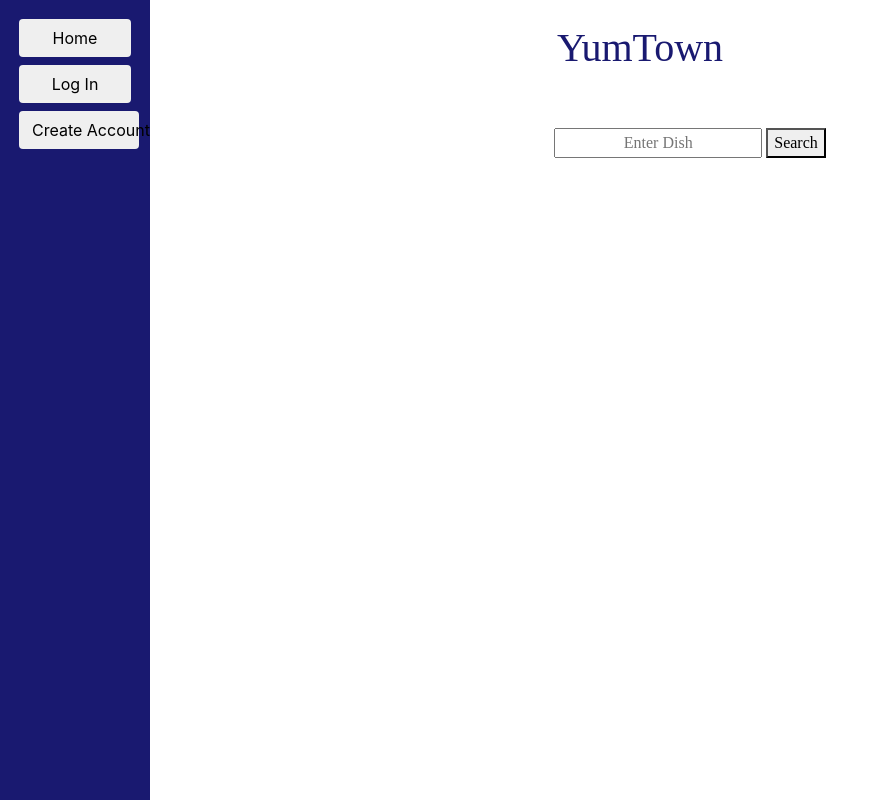
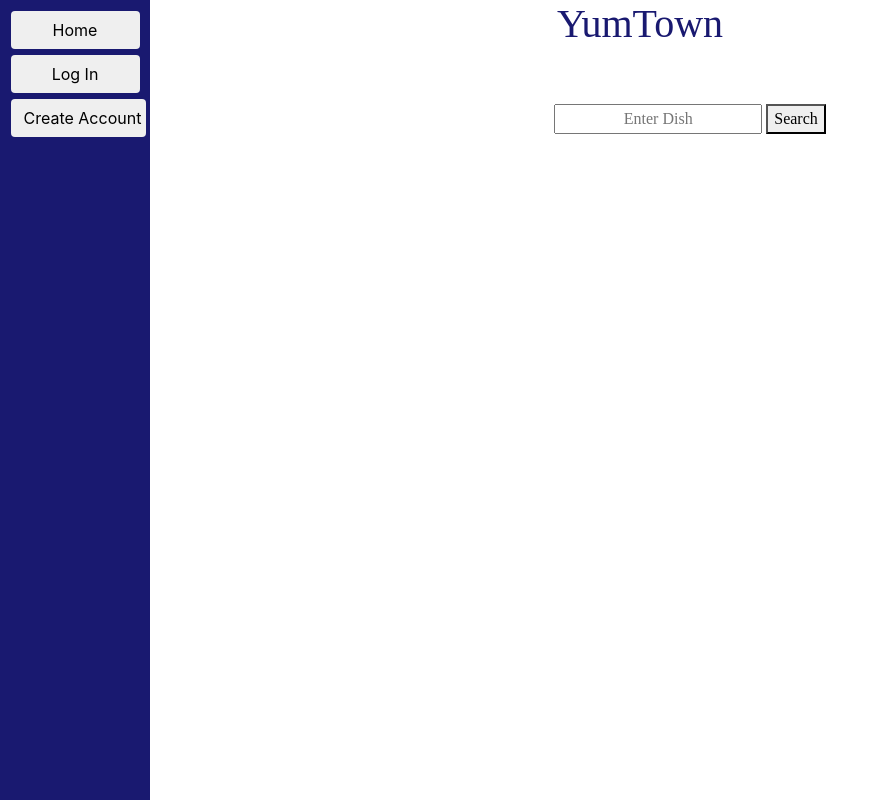
Before and after one commit to barnesalex/YumTown, a PHP site: page / in a window 1280 px wide. Shown: the whole page, without its empty margins (0-878 px from the left). Run offline with PHP 8.4, Linux system fonts and the light colour scheme; some libraries are stand-ins or nearby versions.

Commit message:
trying to fix buttons and the price widget

```diff
--- a/Main.css
+++ b/Main.css
@@ -10,7 +10,7 @@
   background-color: midnightblue;
   overflow-x: hidden;
 /*  padding-top: 2em;*/
-/*  max-width:10%;*/
+  max-width:15%;
   max-height:100%;
 }
 
@@ -83,19 +83,20 @@ img
     transform: rotate(315deg);
 }*/
 
+#spoonacular-price-estimator
+{
+    text-align: left;
 
+}
 
 .btn
 {
     width: 100%;
-    margin:4px;
+    margin:3px;
+    word-wrap:  break-word;
 
 }
 
-.btn-default
-{
-    word-wrap:  break-word;
-}
 
 .btn-default:hover
 {
@@ -111,7 +112,7 @@ a
 /*buttonContainer*/
 #buttonContainer
 {
-    padding: 10%;
+    padding: 5%;
 }
 
 /*Card CSS*/
--- a/index.php
+++ b/index.php
@@ -29,7 +29,7 @@
         <script src="js/functions.js"></script>
     </head>
     <body onload="loadPre()">
-        <div class="sidenav" class="container"> <!--https://www.w3schools.com/howto/howto_js_sidenav.asp-->
+        <div class="sidenav"> <!--https://www.w3schools.com/howto/howto_js_sidenav.asp-->
             <div id ="buttonContainer" onload="searchPage()">
                 <script>
                     //Get session variable
@@ -56,9 +56,6 @@
 
             </div>
         </div>
-
-        <!--<div id="mySidenavRight" class="sidenavRight" class="container-fluid"> <!--https://www.w3schools.com/css/css_align.asp-->
-        </div>-->
 
         <div id="main" class="container">
             <h1 id="header">YumTown</h1><br><br>
```
